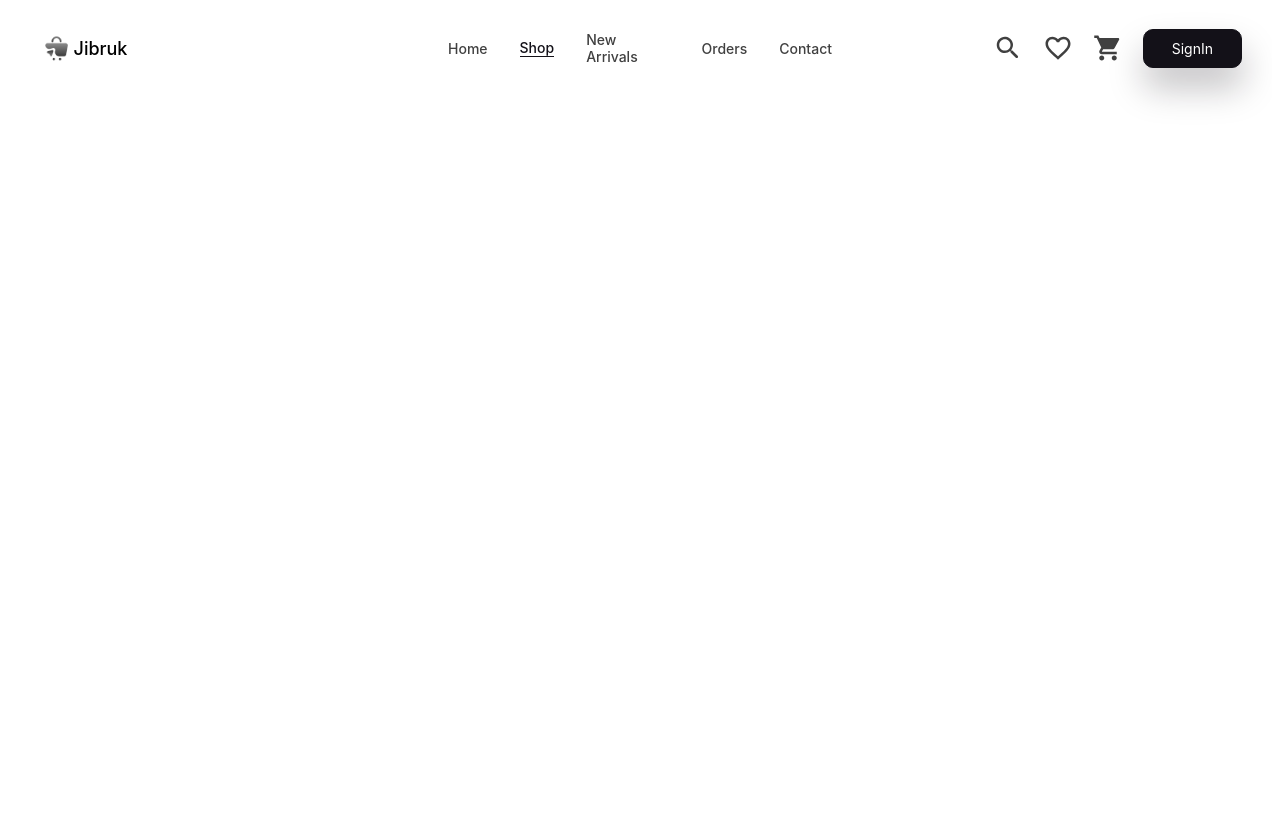
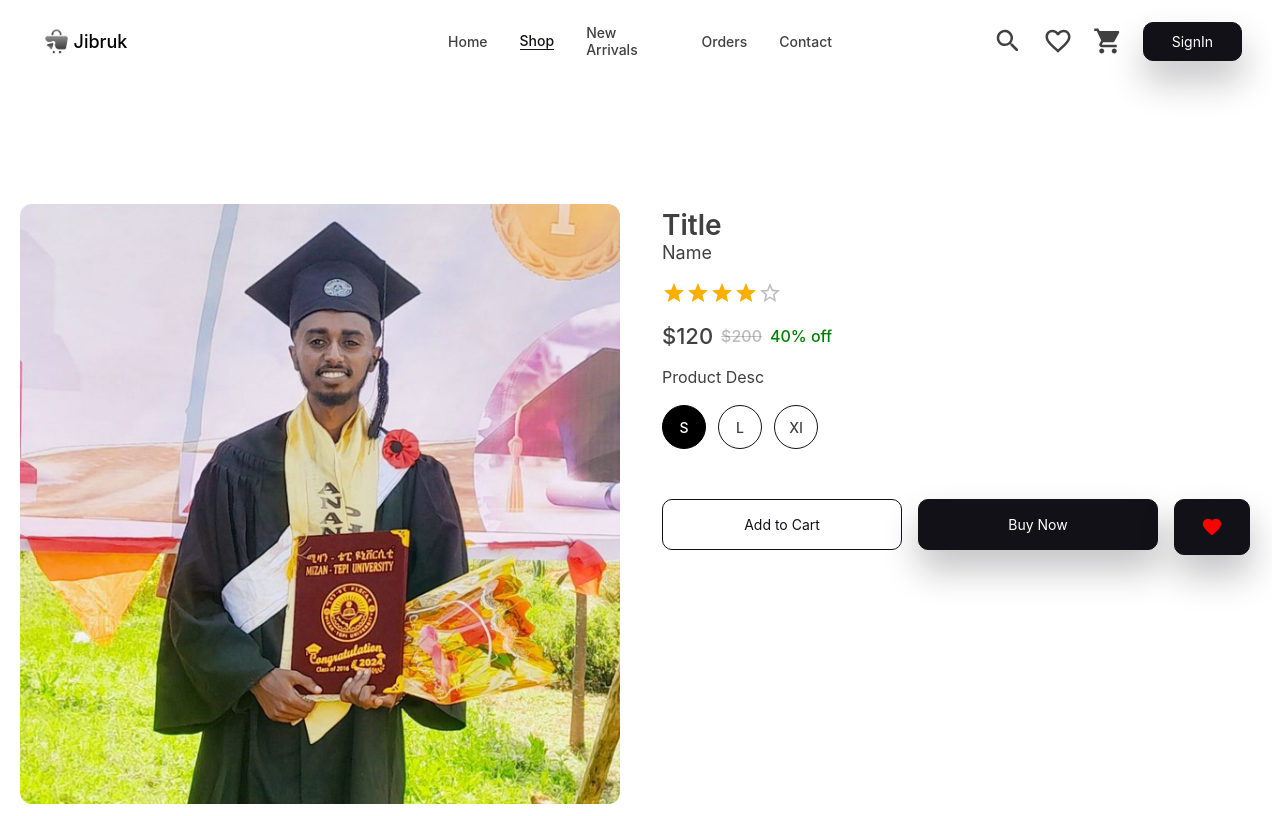
Before and after one commit to MikiZenebe/E-Commerce-Zara, a React (Vite) app in the folder client/: page /shop/1 in a window 1280 px wide. Built offline with nearby package versions, Linux system fonts and the light colour scheme.

Commit message:
finish-fe

```diff
--- a/client/src/App.jsx
+++ b/client/src/App.jsx
@@ -1,6 +1,6 @@
 import styled from "styled-components";
 import { Navbar } from "./components";
-import { Auth, Favourite, Home, ShopList, Cart } from "./pages";
+import { Auth, Favourite, Home, ShopList, Cart, ProductDetails } from "./pages";
 import { Routes, Route } from "react-router-dom";
 import { useState } from "react";
 
@@ -28,6 +28,7 @@ export default function App() {
         <Route path="/shop" exact element={<ShopList />} />
         <Route path="/favorite" exact element={<Favourite />} />
         <Route path="/cart" exact element={<Cart />} />
+        <Route path="/shop/:id" exact element={<ProductDetails />} />
       </Routes>
 
       {openAuth && <Auth openAuth={openAuth} setOpenAuth={setOpenAuth} />}
--- /dev/null
+++ b/client/src/pages/ProductDetails.jsx
@@ -0,0 +1,67 @@
+import {
+  ButtonWrapper,
+  Container,
+  Desc,
+  Details,
+  Image,
+  ImageWrapper,
+  Item,
+  Items,
+  Name,
+  Percent,
+  Price,
+  Sizes,
+  Span,
+  Title,
+  Wrapper,
+} from "../styles/ProductDetail";
+import { CircularProgress, Rating } from "@mui/material";
+import Sample from "../assets/sample.jpg";
+import Button from "../components/Button";
+import { FavoriteRounded } from "@mui/icons-material";
+
+export default function ProductDetails() {
+  return (
+    <Container>
+      <Wrapper>
+        <ImageWrapper>
+          <Image src={Sample} />
+        </ImageWrapper>
+
+        <Details>
+          <div>
+            <Title>Title</Title>
+            <Name>Name</Name>
+          </div>
+
+          <Rating value={3.5} />
+
+          <Price>
+            $120 <Span>$200</Span>
+            <Percent>40% off</Percent>
+          </Price>
+
+          <Desc>Product Desc</Desc>
+
+          <Sizes>
+            <Items>
+              <Item selected>S</Item>
+              <Item>L</Item>
+              <Item>Xl</Item>
+            </Items>
+          </Sizes>
+
+          <ButtonWrapper>
+            <Button text="Add to Cart" full outlined />
+            <Button text="Buy Now" full />
+            <Button
+              leftIcon={
+                <FavoriteRounded sx={{ fontSize: "22px", color: "red" }} full />
+              }
+            />
+          </ButtonWrapper>
+        </Details>
+      </Wrapper>
+    </Container>
+  );
+}
--- a/client/src/pages/index.js
+++ b/client/src/pages/index.js
@@ -4,5 +4,6 @@ import Favourite from "./Favourite";
 import Home from "./Home";
 import NewArrival from "./NewArrival";
 import ShopList from "./ShopList";
+import ProductDetails from "./ProductDetails";
 
-export { Auth, Cart, Favourite, Home, NewArrival, ShopList };
+export { Auth, Cart, Favourite, Home, NewArrival, ShopList, ProductDetails };
--- /dev/null
+++ b/client/src/styles/ProductDetail.js
@@ -0,0 +1,112 @@
+import styled from "styled-components";
+
+export const Container = styled.div`
+  display: flex;
+  justify-content: center;
+  align-items: center;
+  width: 100%;
+  height: 100%;
+  overflow-y: scroll;
+  padding-top: 10%;
+`;
+export const Wrapper = styled.div`
+  flex: 1;
+  max-width: 1400px;
+  display: flex;
+  width: 100%;
+  padding: 12px;
+  gap: 32px;
+  @media (max-width: 750px) {
+    flex-direction: column;
+    justify-content: center;
+  }
+`;
+export const ImageWrapper = styled.div`
+  flex: 1;
+  display: flex;
+  align-items: center;
+  justify-content: center;
+`;
+export const Image = styled.img`
+  height: 600px;
+  border-radius: 12px;
+  @media (max-width: 750px) {
+    height: 400px;
+  }
+`;
+export const Details = styled.div`
+  display: flex;
+  gap: 18px;
+  flex-direction: column;
+  padding: 4px 10px;
+  flex: 1;
+`;
+export const Title = styled.div`
+  font-size: 28px;
+  font-weight: 600;
+  color: ${({ theme }) => theme.text_primary};
+`;
+export const Name = styled.div`
+  font-size: 18px;
+  font-weight: 400;
+  color: ${({ theme }) => theme.text_primary};
+`;
+export const Price = styled.div`
+  display: flex;
+  align-items: center;
+  gap: 8px;
+  font-size: 22px;
+  font-weight: 500;
+  color: ${({ theme }) => theme.text_primary};
+`;
+export const Span = styled.div`
+  font-size: 16px;
+  font-weight: 500;
+  color: ${({ theme }) => theme.text_secondary + 60};
+  text-decoration: line-through;
+  text-decoration-color: ${({ theme }) => theme.text_secondary + 50};
+`;
+export const Percent = styled.div`
+  font-size: 16px;
+  font-weight: 500;
+  color: green;
+`;
+export const Desc = styled.div`
+  font-size: 16px;
+  font-weight: 400;
+  color: ${({ theme }) => theme.text_primary};
+`;
+export const Sizes = styled.div`
+  font-size: 18px;
+  font-weight: 500;
+  display: flex;
+  flex-direction: column;
+  gap: 12px;
+`;
+export const Items = styled.div`
+  display: flex;
+  gap: 12px;
+`;
+export const Item = styled.div`
+  border: 1px solid ${({ theme }) => theme.primary};
+  font-size: 14px;
+  width: 42px;
+  height: 42px;
+  border-radius: 50%;
+  display: flex;
+  align-items: center;
+  justify-content: center;
+  ${({ selected }) =>
+    selected &&
+    `
+  border: 1px solid black;
+  color: white;
+  background: black;
+  font-weight: 500;
+  `}
+`;
+export const ButtonWrapper = styled.div`
+  display: flex;
+  gap: 16px;
+  padding: 32px 0px;
+`;
```
